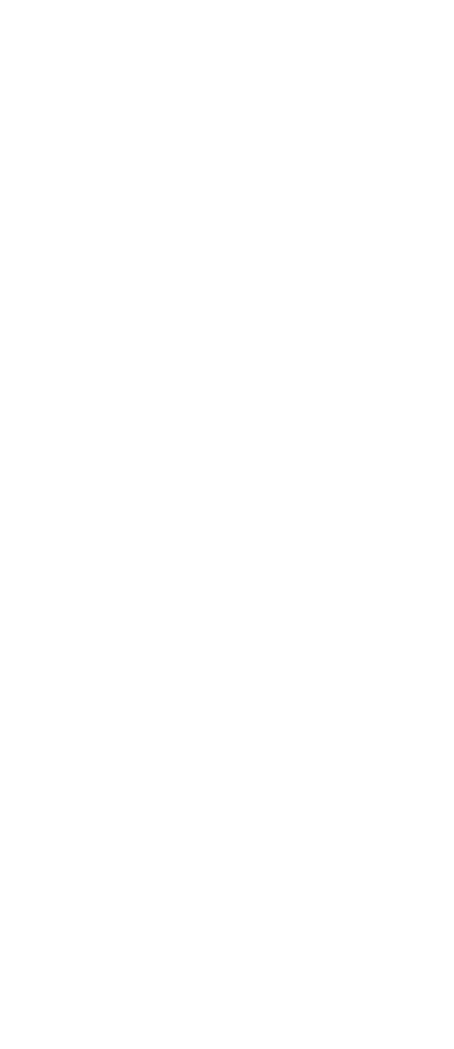
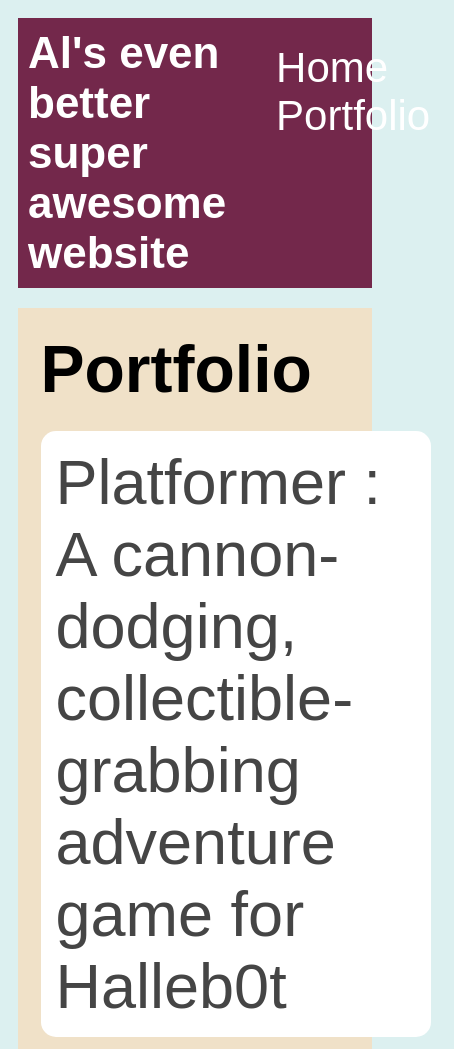
Before and after one commit to ARovelo/Arovelo.GitHub.io, a plain HTML site: page portfolio.html in a window 390 px wide. Shown: the top 1049 px of the page, 454 px wide, since content can reach past the window. Before the commit the page ends 844 px from the top, so only its background shows below. Drawn offline with Linux system fonts and the light colour scheme.

Commit message:
add portfolio.html file

```diff
--- a/portfolio.html
+++ b/portfolio.html
@@ -0,0 +1,32 @@
+<html>
+    <head>
+        <title>Al's even better super awesome website</title>
+        <link rel="stylesheet" href="style.css">
+    </head>
+
+    <body>
+        <div id="all-contents">
+            <nav>
+                <h1>Al's even better super awesome website</h1>
+                <ul id="nav-ul">
+                    <li class="nav-li">
+                        <a class="nav-a" href="index.html">Home</a>
+                    </li>
+                    <li class="nav-li">
+                        <a class="nav-a" href="portfolio.html">Portfolio</a>
+                    </li>
+                </ul>
+            </nav>
+            <main>
+                <div class="content">
+                    <h1>Portfolio</h1>
+                    <ul id="portfolio">
+                        <li><a href="projects/platformer/">Platformer : A cannon-dodging, collectible-grabbing adventure game for Halleb0t</a></li>
+                        <li><a href="projects/bouncing-box/">Bouncing Box : A project that gives you a taste of game development on the web</a></li>
+                        <li><a href="projects/circularity/">Circularity : A motion poem using random number generation and velocity applied to circle shapes...</a></li>
+                    </ul>
+                </div>
+            </main>
+        </div>
+    </body>
+</html>
--- a/style.css
+++ b/style.css
@@ -70,3 +70,77 @@ main {
 h2, h3 {
     margin: 0;
 }
+   /* portfolio styles */
+   .content h1 {
+    color: black;
+}
+
+#portfolio {
+    list-style-type: none;
+    padding-left: 0;
+}
+
+#portfolio li {
+    background: #fff;
+    padding: 10px;
+    border-radius: 10px;
+    margin-bottom: 10px;
+}
+
+#portfolio li:hover {
+    background: #eee;
+}
+
+#portfolio a {
+    text-decoration: none;
+    color: #454545;
+}
+  /* responsive web design */
+  @media screen and (min-width: 120px) and (max-width: 1080px) {
+    main {
+      height: 100ch;
+      zoom: 1.5;
+      display: grid;
+    }
+
+    h1 {
+      font-size: 44px;
+    }
+
+    h2 {
+      font-size: 42px;
+    }
+
+    h3 {
+      font-size: 36px;
+    }
+
+    #all-contents {
+      height: 100ch;
+      margin: none;
+    }
+
+    a {
+      font-size: 42px;
+    }
+
+    .sidebar {
+      margin-right: 0px;
+      justify-content: center;
+      align-items: center;
+    }
+
+    .sidebar-img {
+      width: 100%;
+    }
+
+    p,
+    li {
+      font-size: 24px;
+    }
+
+    .content {
+      align-content: center;
+      justify-content: center;
+    }
+}
```
